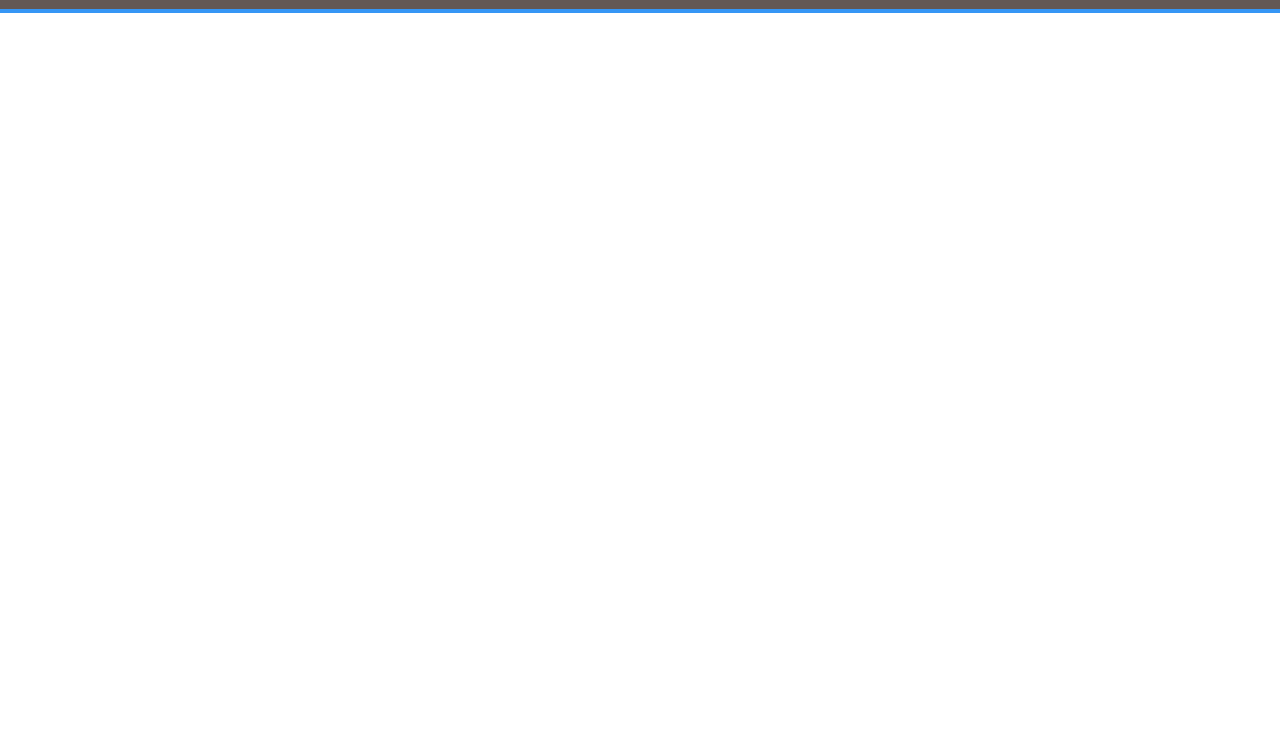
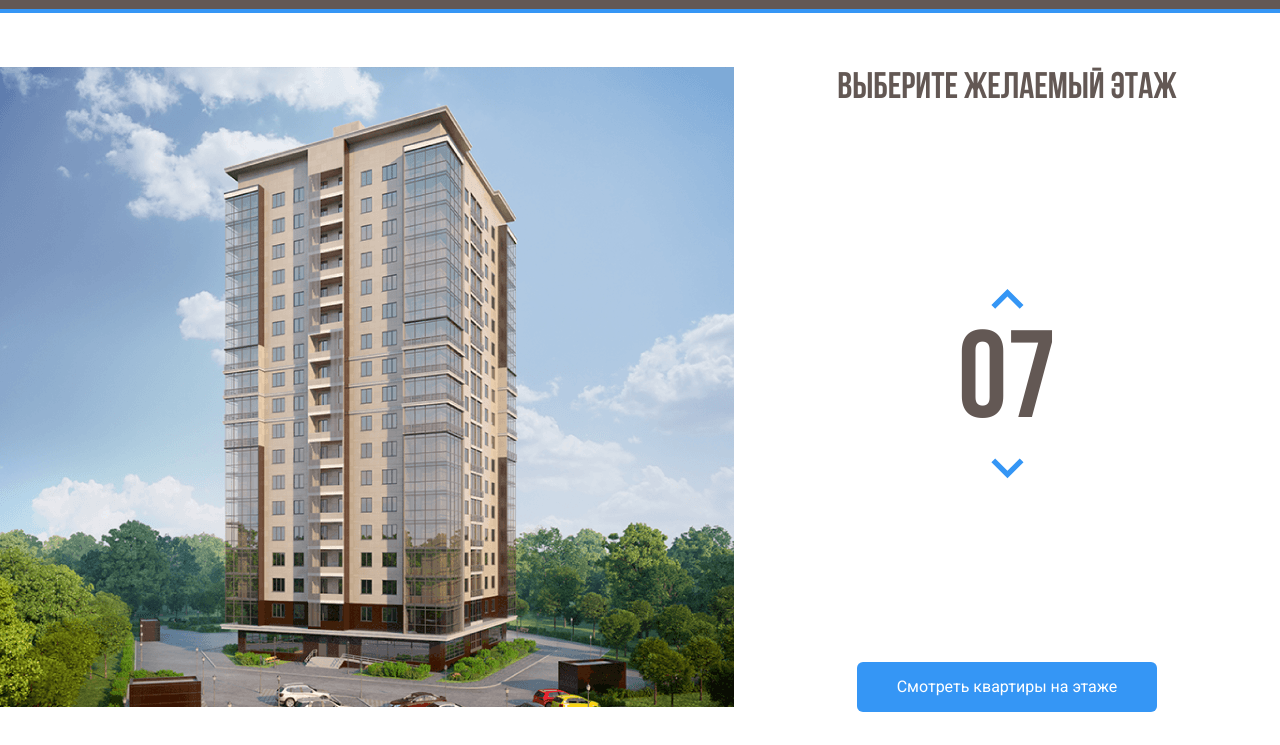
Before and after one commit to Pubden/melody, a plain HTML site: page index.html in a window 1280 px wide. Shown: the part 55-800 px from the top of the page. Drawn offline with Linux system fonts and the light colour scheme.

Commit message:
Add files via upload

```diff
--- a/css/main.css
+++ b/css/main.css
@@ -1,3 +1,13 @@
+@font-face {
+    font-family: 'Bebas Neue Cyrillic';
+    src: local('Bebas Neue Cyrillic'), local('BebasNeueCyrillic'),
+        url('../fonts/BebasNeueCyrillic.woff2') format('woff2'),
+        url('../fonts/BebasNeueCyrillic.woff') format('woff');
+    font-display: swap;
+}
+
+
+
 * {
     box-sizing: border-box;
 }
@@ -51,3 +61,64 @@ body {
     line-height: 20px;
 
 }
+.content-text {
+    font-family: 'Bebas Neue Cyrillic', sans-serif;
+    color: #635854;
+    font-weight: normal;
+    font-size: 37px;
+    line-height: 44px;
+
+
+}
+.content {
+    display: flex;
+    justify-content: space-between;
+    max-width: 1280px;
+    margin: auto;
+}
+.floor-number {
+    font-family: 'Bebas Neue Cyrillic', sans-serif;
+    color: #635854;
+    font-size: 124px;
+    text-align: center;
+}
+.btn-primary {
+    width: 300px;
+    height: 50px;
+    background-color: #3596F5;
+    color: #FFFFFF;
+    border-radius: 6px;
+    cursor: pointer;
+}
+.content {
+    margin-top: 54px;
+    /* margin-bottom: 99px;
+    border-bottom: 4px solid #3596F5; */
+}
+.math-img path {
+    opacity: 0;
+    cursor: pointer;
+}
+.math-img path:hover {
+    opacity: 1;
+}
+.content-info {
+    display: flex;
+    flex-direction: column;
+    flex-grow: 1;
+    align-items: center;
+    justify-content: space-between;
+}
+.counter-group {
+    display: flex;
+    flex-direction: column;
+    align-items: center;
+}
+.content-button {
+    background-color: white;
+    border: 0;
+    cursor: pointer;
+}
+.btn-primary {
+    border: 0;
+}
--- a/index.html
+++ b/index.html
@@ -7,6 +7,7 @@
     <link rel="preconnect" href="https://fonts.googleapis.com">
     <link rel="preconnect" href="https://fonts.gstatic.com" crossorigin>
     <link href="https://fonts.googleapis.com/css2?family=Roboto:wght@400;700&display=swap" rel="stylesheet">
+
     <link rel="stylesheet" href="css/normalize.css">
     <link rel="stylesheet" href="css/main.css">
 
@@ -43,5 +44,66 @@
 
         </div>
     </header>
+    <main>
+        <div class="content">
+            <div class="content-img">
+
+                <svg width="734" height="640" viewBox="0 0 734 640" fill="none" xmlns="http://www.w3.org/2000/svg" xmlns:xlink="http://www.w3.org/1999/xlink" class="math-img">
+                    <rect width="734" height="640" fill="url(#pattern0)"/>
+                    <path d="M222 533L442.8 541L512 527.3V549L443.5 568.7L222 557.7V533Z" fill="#3595F6" fill-opacity="0.75"/>
+                    <path d="M223 532V507L443.3 510.3L513 507V527L443.7 540L223 532Z" fill="#3595F6" fill-opacity="0.75"/>
+                    <path d="M223 506V481H444H513V504L445 511L223 506Z" fill="#3595F6" fill-opacity="0.75"/>
+                    <path d="M223 482V457L444.3 453.3L512 460V482H444" fill="#3595F6" fill-opacity="0.75"/>
+                    <path d="M223 456V430L444.5 426.7L513 437.7V459L444 452.3L223 456Z" fill="#3595F6" fill-opacity="0.75"/>
+                    <path d="M222 429V405.3L443 393L514 416V437.3L443 425L222 429Z" fill="#3595F6" fill-opacity="0.75"/>
+                    <path d="M222 407V382L444.2 365.7L514 394.3V415L443.7 393.3L222 407Z" fill="#3595F6" fill-opacity="0.75"/>
+                    <path d="M222 382V357L444.5 336.7L514 373.3V394L442 365.3L222 382Z" fill="#3595F6" fill-opacity="0.75"/>
+                    <path d="M222 356V332L445 307.3L514 351.3V373L444.7 335L222 356Z" fill="#3595F6" fill-opacity="0.75"/>
+                    <path d="M222 331V307L444.5 278.3L514 329.3V350L443.7 307.7L222 331Z" fill="#3595F6" fill-opacity="0.75"/>
+                    <path d="M221 307V283L443.3 250L514 309.3V329L444 278.3L221 307Z" fill="#3595F6" fill-opacity="0.75"/>
+                    <path d="M222 282V258L443.2 223L513 287V308L444.3 249.7L222 282Z" fill="#3595F6" fill-opacity="0.75"/>
+                    <path d="M222 258V233L444.3 195L513 265.3V286L444 222L222 258Z" fill="#3595F6" fill-opacity="0.75"/>
+                    <path d="M222 232V207L442.8 163.3L513 242.3V265L444 191.7L222 232Z" fill="#3595F6" fill-opacity="0.75"/>
+                    <path d="M223 208V183L443 135L513 220V243L442.3 163.7L223 208Z" fill="#3595F6" fill-opacity="0.75"/>
+                    <path d="M222 183V158L441.8 106L513 198.3V221L443.3 134.7L222 183Z" fill="#3595F6" fill-opacity="0.75"/>
+                    <path d="M222 158V132L444 75.3L513 177V198L443.7 106.3L222 158Z" fill="#3595F6" fill-opacity="0.75"/>
+                    <defs>
+                    <pattern id="pattern0" patternContentUnits="objectBoundingBox" width="1" height="1">
+                    <use xlink:href="#image0" transform="translate(-0.00408719) scale(0.0013624 0.0015625)"/>
+                    </pattern>
+                    <image id="image0" width="740" height="640" xlink:href="img/home 1.png"/>
+                    </defs>
+                </svg>
+
+
+            </div>
+            <div class="content-info">
+                <span class="content-text">
+                    ВЫБЕРИТЕ ЖЕЛАЕМЫЙ ЭТАЖ <br>
+                </span>
+                <div class="counter-group">
+                <button class="content-button floor-up">
+                    <img src="img/up.svg" alt="" class="up">
+                </button>
+
+                <span class="floor-number">07</span>
+
+                <button class="content-button floor-down">
+                    <img src="img/down.svg" alt="" class="down">
+                </button>
+
+                </div>
+                <button class="button btn-primary">
+                    Смотреть квартиры на этаже
+                </button>
+
+            </div>
+        </div>
+    </main>
+
+
+    <footer>
+
+    </footer>
 </body>
 </html>
```
Also changed, not shown: fonts/BebasNeueCyrillic.woff (added), fonts/BebasNeueCyrillic.woff2 (added), img/Group 3.svg (added), img/btn.png (added), img/down.svg (added), img/home 1.png (added), img/home 1.svg (added), img/up.svg (added).
